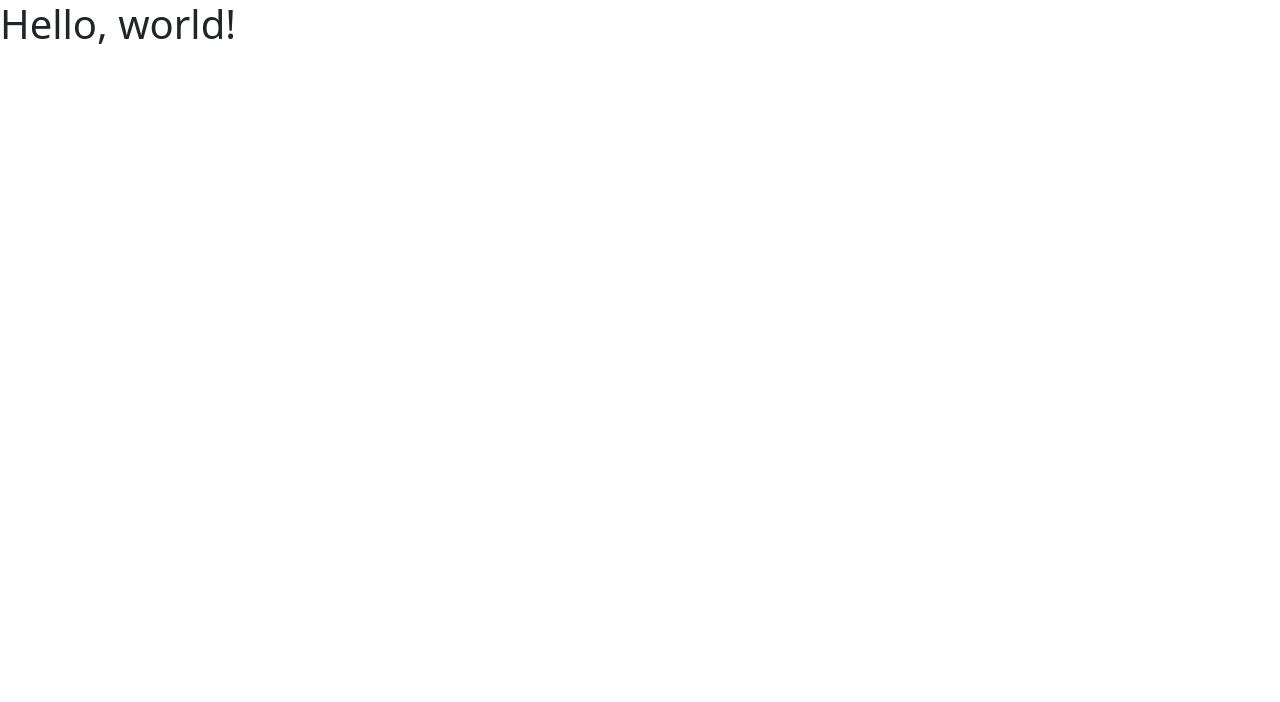
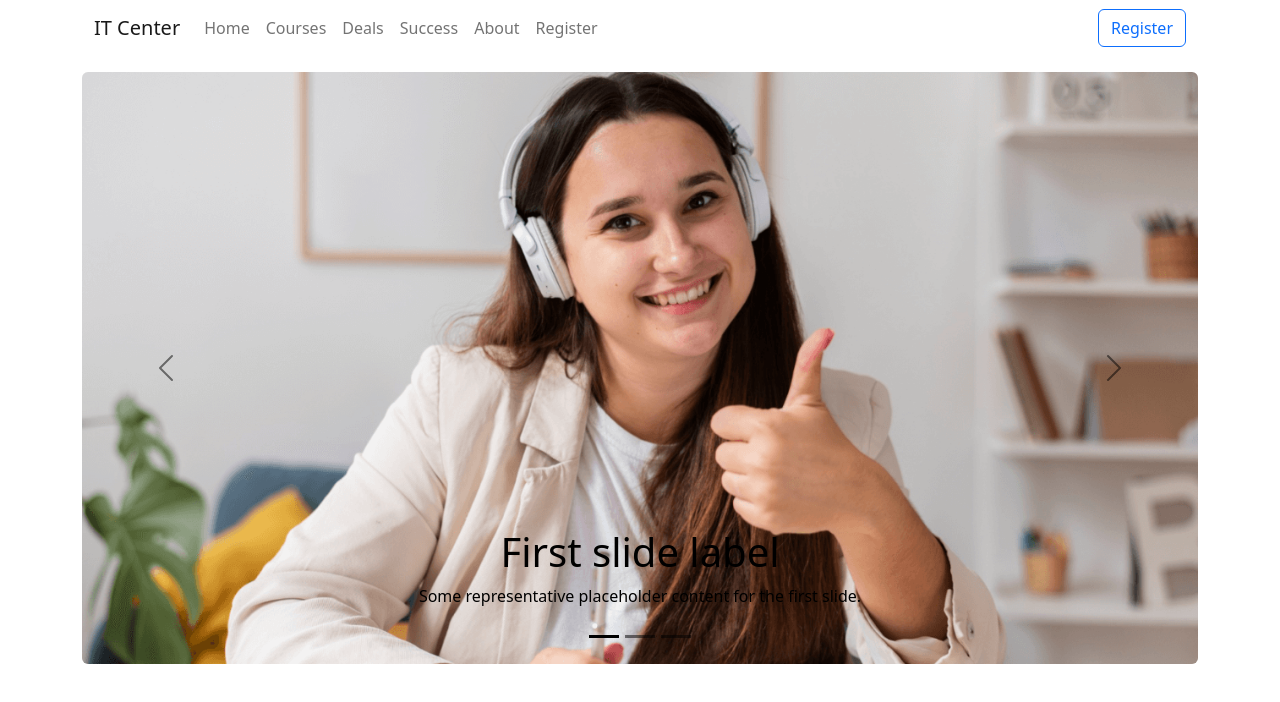
Before and after one commit to Shahareyer/it-center, a plain HTML site: page index.html in a window 1280 px wide. Drawn offline with nearby package versions, Linux system fonts and the light colour scheme.

Commit message:
added header section

```diff
--- a/index.html
+++ b/index.html
@@ -10,7 +10,96 @@
 </head>
 
 <body>
-    <h1>Hello, world!</h1>
+    <header class="container">
+        <!-- naver section -->
+
+        <nav class="navbar navbar-expand-lg bg-white">
+            <div class="container-fluid">
+                <a class="navbar-brand width: 8rem" href="#">IT Center</a>
+                <button class="navbar-toggler" type="button" data-bs-toggle="collapse"
+                    data-bs-target="#navbarSupportedContent" aria-controls="navbarSupportedContent"
+                    aria-expanded="false" aria-label="Toggle navigation">
+                    <span class="navbar-toggler-icon"></span>
+                </button>
+                <div class="collapse navbar-collapse" id="navbarSupportedContent">
+                    <ul class="navbar-nav me-auto mb-2 mb-lg-0">
+                        <li class="nav-item">
+                            <a class="nav-link" aria-current="page" href="#">Home</a>
+                        </li>
+                        <li class="nav-item">
+                            <a class="nav-link" href="#">Courses</a>
+                        </li>
+                        <li class="nav-item dropdown">
+                            <a class="nav-link" href="#" role="button">Deals</a>
+
+                        </li>
+                        <li class="nav-item">
+                            <a class="nav-link">Success</a>
+                        </li>
+                        <li class="nav-item">
+                            <a class="nav-link">About</a>
+                        </li>
+                        <li class="nav-item">
+                            <a class="nav-link">Register</a>
+                        </li>
+                    </ul>
+                    <form>
+                        <button class="btn btn-outline-success border border-primary text-primary"
+                            type="submit">Register</button>
+                    </form>
+                </div>
+            </div>
+        </nav>
+        <!-- slider start -->
+        <section class="mt-3">
+            <div id="carouselExampleDark" class="carousel carousel-dark slide" data-bs-ride="carousel">
+                <div class="carousel-indicators">
+                    <button type="button" data-bs-target="#carouselExampleDark" data-bs-slide-to="0" class="active"
+                        aria-current="true" aria-label="Slide 1"></button>
+                    <button type="button" data-bs-target="#carouselExampleDark" data-bs-slide-to="1"
+                        aria-label="Slide 2"></button>
+                    <button type="button" data-bs-target="#carouselExampleDark" data-bs-slide-to="2"
+                        aria-label="Slide 3"></button>
+                </div>
+                <div class="carousel-inner">
+                    <div class="carousel-item active" data-bs-interval="10000">
+                        <img src="images/cover/cover-1.png" class="d-block w-100 banner banner rounded" alt="...">
+                        <div class="carousel-caption d-none d-md-block">
+                            <h1>First slide label</h1>
+                            <p>Some representative placeholder content for the first slide.</p>
+                        </div>
+                    </div>
+                    <div class="carousel-item" data-bs-interval="2000">
+                        <img src="images/cover/cover-2.jpg" class="d-block w-100 banner rounded" alt="...">
+                        <div class="carousel-caption d-none d-md-block">
+                            <h1>Second slide label</h1>
+                            <p>Some representative placeholder content for the second slide.</p>
+                        </div>
+                    </div>
+                    <div class="carousel-item banner">
+                        <img src="images/cover/cover-3.jpg" class="d-block w-100 rounded" alt="...">
+                        <div class="carousel-caption d-none d-md-block">
+                            <h1>Third slide label</h1>
+                            <p>Some representative placeholder content for the third slide.</p>
+                        </div>
+                    </div>
+                </div>
+                <button class="carousel-control-prev" type="button" data-bs-target="#carouselExampleDark"
+                    data-bs-slide="prev">
+                    <span class="carousel-control-prev-icon" aria-hidden="true"></span>
+                    <span class="visually-hidden">Previous</span>
+                </button>
+                <button class="carousel-control-next" type="button" data-bs-target="#carouselExampleDark"
+                    data-bs-slide="next">
+                    <span class="carousel-control-next-icon" aria-hidden="true"></span>
+                    <span class="visually-hidden">Next</span>
+                </button>
+            </div>
+        </section>
+    </header>
+    <main>
+
+    </main>
     <script src="https://cdn.jsdelivr.net/npm/bootstrap@5.2.0/dist/js/bootstrap.bundle.min.js"
         integrity="sha384-A3rJD856KowSb7dwlZdYEkO39Gagi7vIsF0jrRAoQmDKKtQBHUuLZ9AsSv4jD4Xa"
         crossorigin="anonymous"></script>
--- a/styles/style.css
+++ b/styles/style.css
@@ -0,0 +1,3 @@
+.banner {
+    height: 600px;
+}
```
